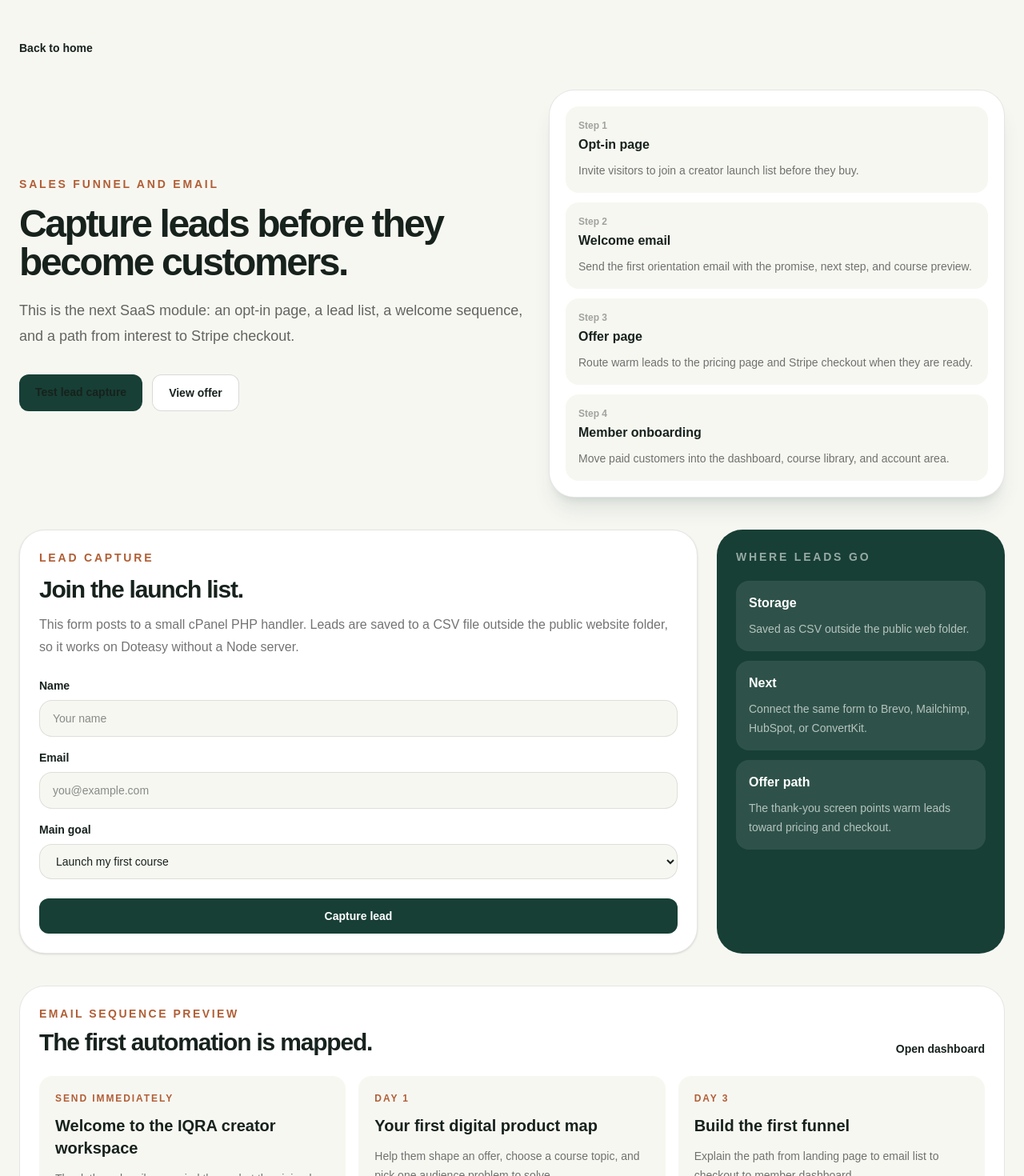
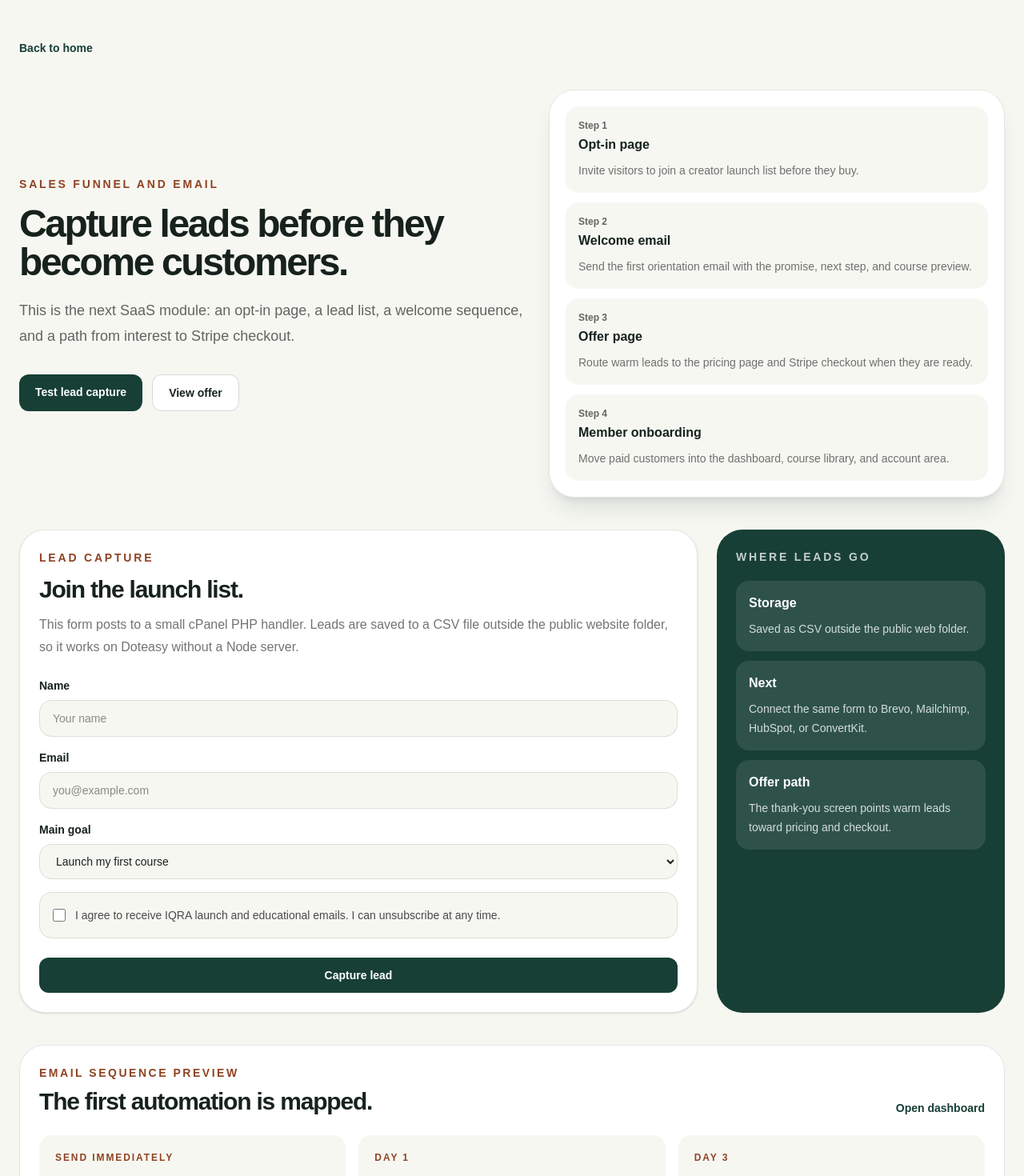
Before and after one commit to c21adnan/iqra, a Next.js app: page /funnel in a window 1280 px wide. Shown: the top 1470 px of the page at 80% size. Built offline with nearby package versions, Linux system fonts and the light colour scheme; no server answers.

Commit message:
Improve funnel contrast and lead quality

```diff
--- a/app/components/LeadCaptureForm.js
+++ b/app/components/LeadCaptureForm.js
@@ -2,8 +2,14 @@ export default function LeadCaptureForm() {
   return (
     <div className="grid gap-6 lg:grid-cols-[1fr_360px]">
       <form action="/lead-capture.php" className="rounded-[2rem] border border-black/10 bg-white p-6 shadow-sm" method="post">
-        <input name="source" type="hidden" value="iqra-funnel" />
-        <p className="text-sm font-semibold uppercase tracking-[0.2em] text-[#b15e35]">Lead capture</p>
+        <input name="source" type="hidden" value="iqra-funnel-consent-v1" />
+        <div aria-hidden="true" className="absolute -left-[10000px] h-px w-px overflow-hidden">
+          <label>
+            Leave this field empty
+            <input autoComplete="off" name="website" tabIndex={-1} type="text" />
+          </label>
+        </div>
+        <p className="text-sm font-semibold uppercase tracking-[0.2em] text-[#8f4322]">Lead capture</p>
         <h2 className="mt-3 text-3xl font-semibold tracking-[-0.04em]">Join the launch list.</h2>
         <p className="mt-3 leading-7 text-black/55">
           This form posts to a small cPanel PHP handler. Leads are saved to a CSV file outside the public website folder,
@@ -42,6 +48,12 @@ export default function LeadCaptureForm() {
               <option>Move my business into one platform</option>
             </select>
           </label>
+          <label className="flex items-start gap-3 rounded-2xl border border-black/10 bg-[#f7f7f2] p-4 text-sm leading-6 text-black/70">
+            <input className="mt-1 size-4 shrink-0 accent-[#173f35]" name="consent" required type="checkbox" value="yes" />
+            <span>
+              I agree to receive IQRA launch and educational emails. I can unsubscribe at any time.
+            </span>
+          </label>
         </div>
 
         <button className="mt-6 w-full rounded-xl bg-[#173f35] px-5 py-3 text-sm font-semibold text-white" type="submit">
@@ -50,7 +62,7 @@ export default function LeadCaptureForm() {
       </form>
 
       <aside className="rounded-[2rem] bg-[#173f35] p-6 text-white">
-        <p className="text-sm font-semibold uppercase tracking-[0.2em] text-white/55">Where leads go</p>
+        <p className="text-sm font-semibold uppercase tracking-[0.2em] text-white/75">Where leads go</p>
         <div className="mt-5 grid gap-3">
           {[
             ["Storage", "Saved as CSV outside the public web folder."],
@@ -59,7 +71,7 @@ export default function LeadCaptureForm() {
           ].map(([label, value]) => (
             <div key={label} className="rounded-2xl bg-white/10 p-4">
               <p className="font-semibold">{label}</p>
-              <p className="mt-2 text-sm leading-6 text-white/65">{value}</p>
+              <p className="mt-2 text-sm leading-6 text-white/80">{value}</p>
             </div>
           ))}
         </div>
--- a/app/funnel/page.js
+++ b/app/funnel/page.js
@@ -11,7 +11,7 @@ export default function FunnelPage() {
 
       <section className="mt-10 grid gap-8 lg:grid-cols-[1.05fr_0.95fr] lg:items-center">
         <div>
-          <p className="text-sm font-semibold uppercase tracking-[0.2em] text-[#b15e35]">Sales funnel and email</p>
+          <p className="text-sm font-semibold uppercase tracking-[0.2em] text-[#8f4322]">Sales funnel and email</p>
           <h1 className="mt-4 text-5xl font-semibold tracking-[-0.05em]">
             Capture leads before they become customers.
           </h1>
@@ -33,7 +33,7 @@ export default function FunnelPage() {
           <div className="grid gap-3">
             {funnelSteps.map((step, index) => (
               <article key={step.name} className="rounded-2xl bg-[#f7f7f2] p-4">
-                <p className="text-xs font-semibold text-black/35">Step {index + 1}</p>
+                <p className="text-xs font-semibold text-black/60">Step {index + 1}</p>
                 <h2 className="mt-1 font-semibold">{step.name}</h2>
                 <p className="mt-2 text-sm leading-6 text-black/55">{step.description}</p>
               </article>
@@ -49,7 +49,7 @@ export default function FunnelPage() {
       <section className="mt-10 rounded-[2rem] border border-black/10 bg-white p-6">
         <div className="flex flex-col justify-between gap-4 md:flex-row md:items-end">
           <div>
-            <p className="text-sm font-semibold uppercase tracking-[0.18em] text-[#b15e35]">Email sequence preview</p>
+            <p className="text-sm font-semibold uppercase tracking-[0.18em] text-[#8f4322]">Email sequence preview</p>
             <h2 className="mt-2 text-3xl font-semibold tracking-[-0.04em]">The first automation is mapped.</h2>
           </div>
           <Link className="text-sm font-semibold text-[#173f35]" href="/dashboard/">
@@ -59,7 +59,7 @@ export default function FunnelPage() {
         <div className="mt-6 grid gap-4 md:grid-cols-3">
           {welcomeSequence.map((email) => (
             <article key={email.subject} className="rounded-2xl bg-[#f7f7f2] p-5">
-              <p className="text-xs font-semibold uppercase tracking-[0.16em] text-[#b15e35]">{email.timing}</p>
+              <p className="text-xs font-semibold uppercase tracking-[0.16em] text-[#8f4322]">{email.timing}</p>
               <h3 className="mt-3 text-xl font-semibold">{email.subject}</h3>
               <p className="mt-3 text-sm leading-6 text-black/55">{email.body}</p>
             </article>
--- a/app/globals.css
+++ b/app/globals.css
@@ -20,6 +20,5 @@ button {
 }
 
 a {
-  color: inherit;
   text-decoration: none;
 }
```
Also changed, not shown: 1 other file (tests, documents, lock files or other folders).
